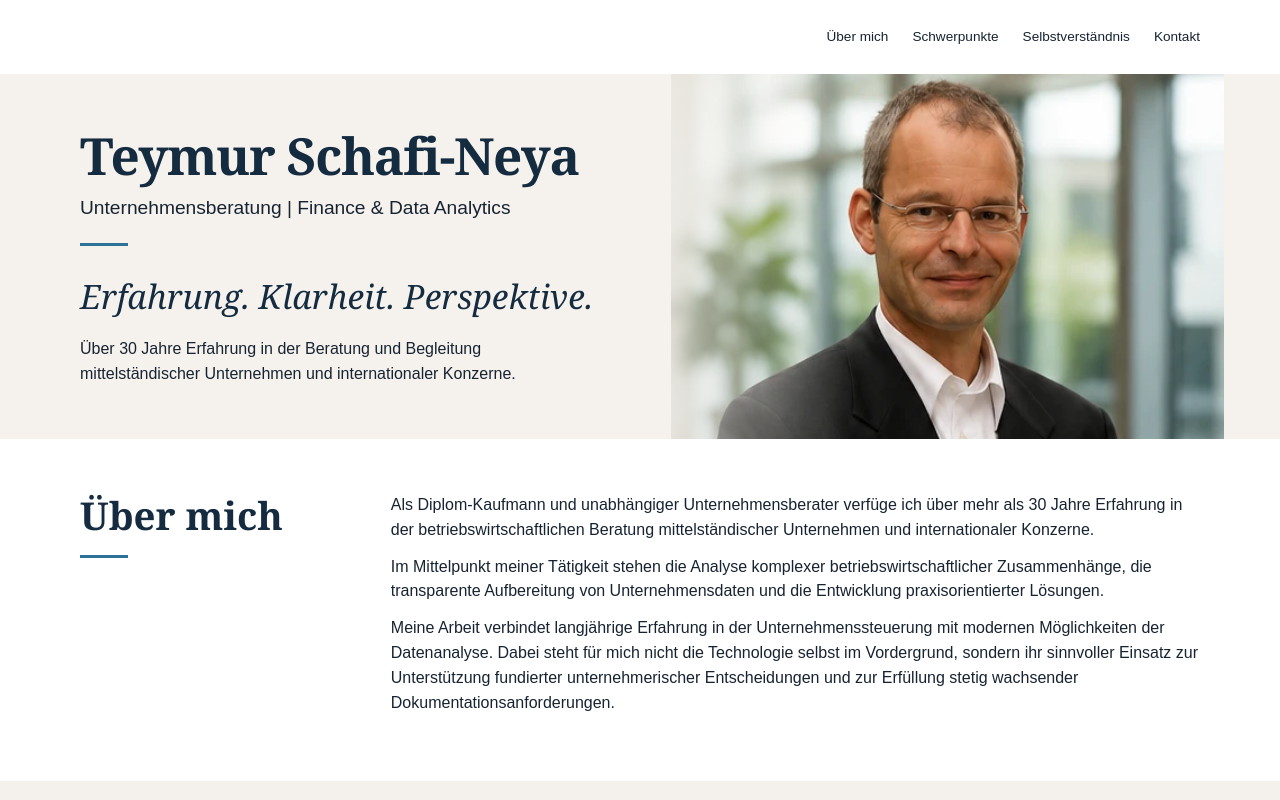
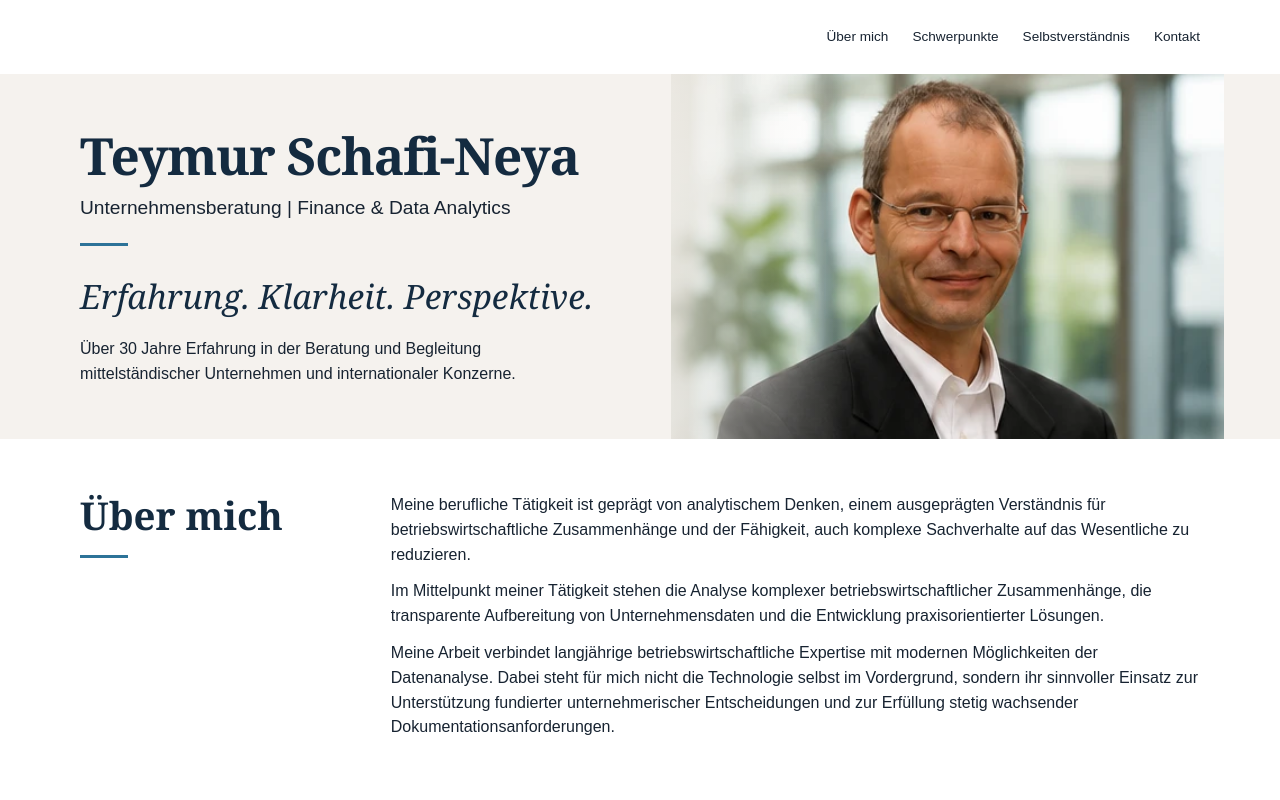
Before and after one commit to TeymurSN/schafi-neya, a plain HTML site: page index.html in a window 1280 px wide. Shown: the top 800 px of the page. Drawn offline with Linux system fonts and the light colour scheme.

Commit message:
Add files via upload

```diff
--- a/index.html
+++ b/index.html
@@ -51,9 +51,9 @@
 
         <div class="prose">
           <p>
-            Als Diplom-Kaufmann und unabhängiger Unternehmensberater verfüge
-            ich über mehr als 30 Jahre Erfahrung in der betriebswirtschaftlichen
-            Beratung mittelständischer Unternehmen und internationaler Konzerne.
+            Meine berufliche Tätigkeit ist geprägt von analytischem Denken,
+            einem ausgeprägten Verständnis für betriebswirtschaftliche Zusammenhänge
+            und der Fähigkeit, auch komplexe Sachverhalte auf das Wesentliche zu reduzieren.
           </p>
 
           <p>
@@ -63,11 +63,11 @@
           </p>
 
           <p>
-            Meine Arbeit verbindet langjährige Erfahrung in der Unternehmenssteuerung
-            mit modernen Möglichkeiten der Datenanalyse. Dabei steht für mich
-            nicht die Technologie selbst im Vordergrund, sondern ihr sinnvoller
-            Einsatz zur Unterstützung fundierter unternehmerischer Entscheidungen
-            und zur Erfüllung stetig wachsender Dokumentationsanforderungen.
+            Meine Arbeit verbindet langjährige betriebswirtschaftliche Expertise mit
+            modernen Möglichkeiten der Datenanalyse. Dabei steht für mich nicht die
+            Technologie selbst im Vordergrund, sondern ihr sinnvoller Einsatz zur
+            Unterstützung fundierter unternehmerischer Entscheidungen und zur Erfüllung
+            stetig wachsender Dokumentationsanforderungen.
           </p>
         </div>
       </div>
```
